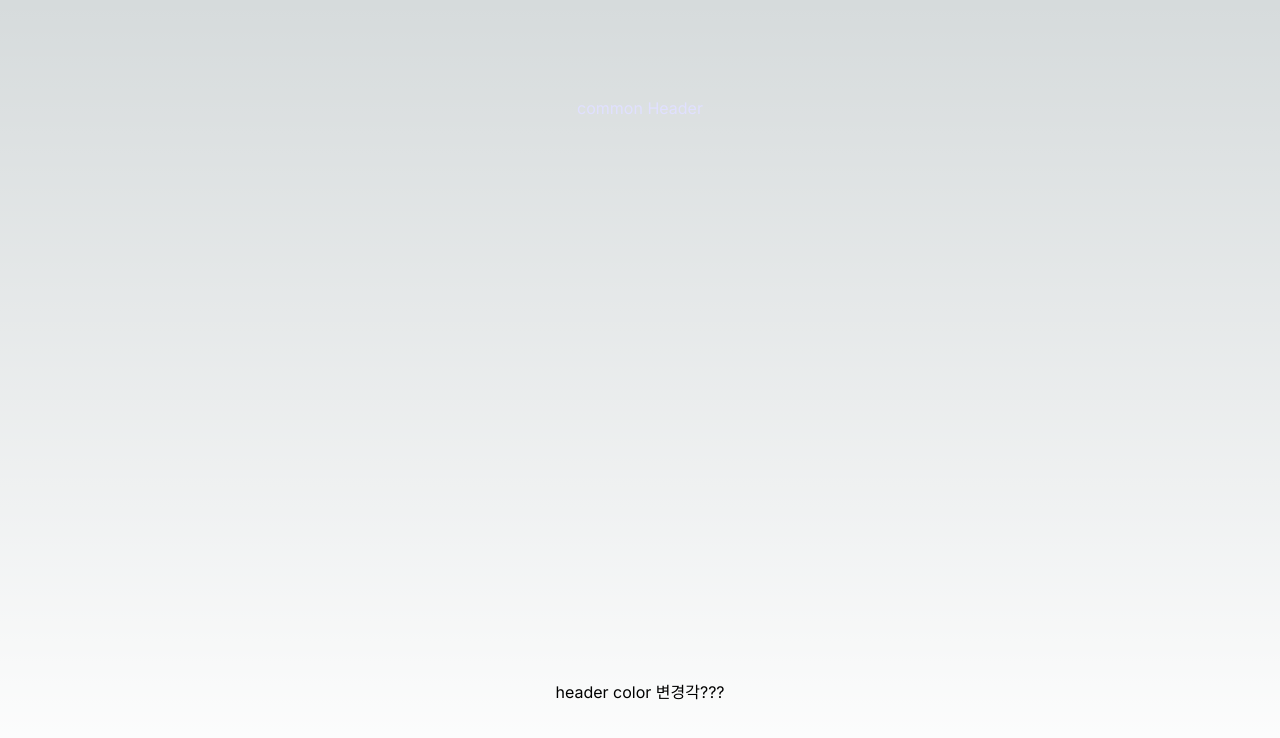
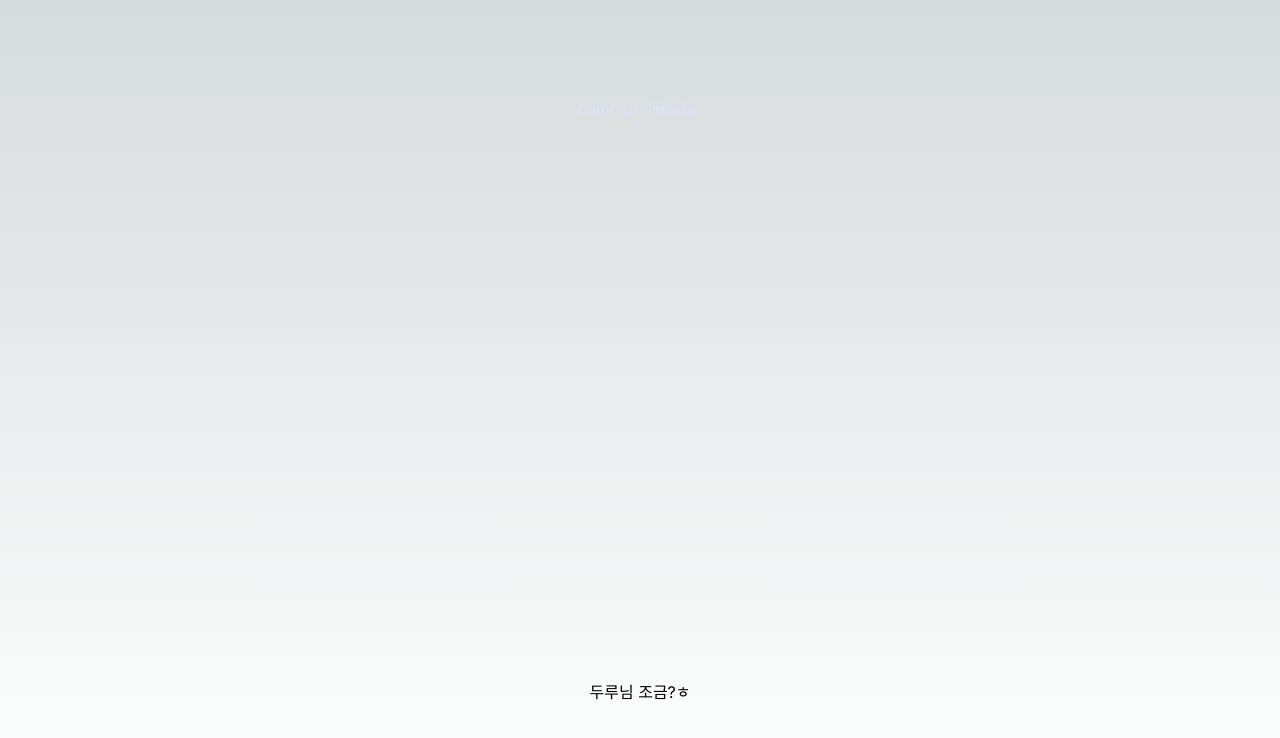
Before and after one commit to talktomeinkorean/ttmik-monorepo-with-pnpm-poc, a Next.js app in the folder packages/next1/: page / in a window 1280 px wide. Shown: the top 738 px of the page. Built offline with nearby package versions, Linux system fonts and the light colour scheme.

Commit message:
feat: :sparkles: 두루님 살짝 짜증 커밋

```diff
--- a/packages/next1/src/app/page.tsx
+++ b/packages/next1/src/app/page.tsx
@@ -4,7 +4,7 @@ export default function Home() {
   return (
     <main className="flex min-h-screen flex-col items-center justify-between p-24">
       <Header />
-      <p>header color 변경각???</p>
+      <p>두루님 조금?ㅎ</p>
     </main>
   );
 }
```
